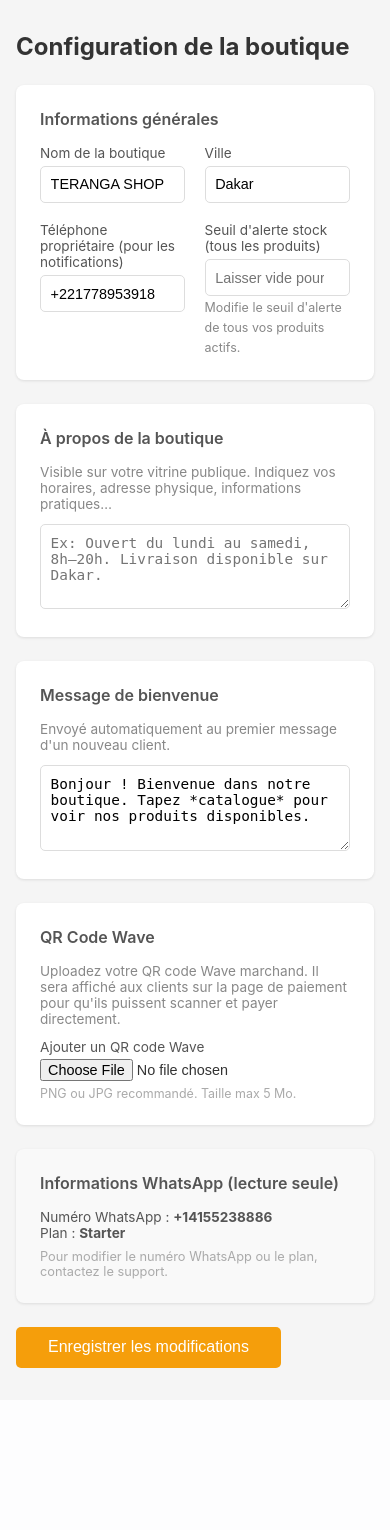
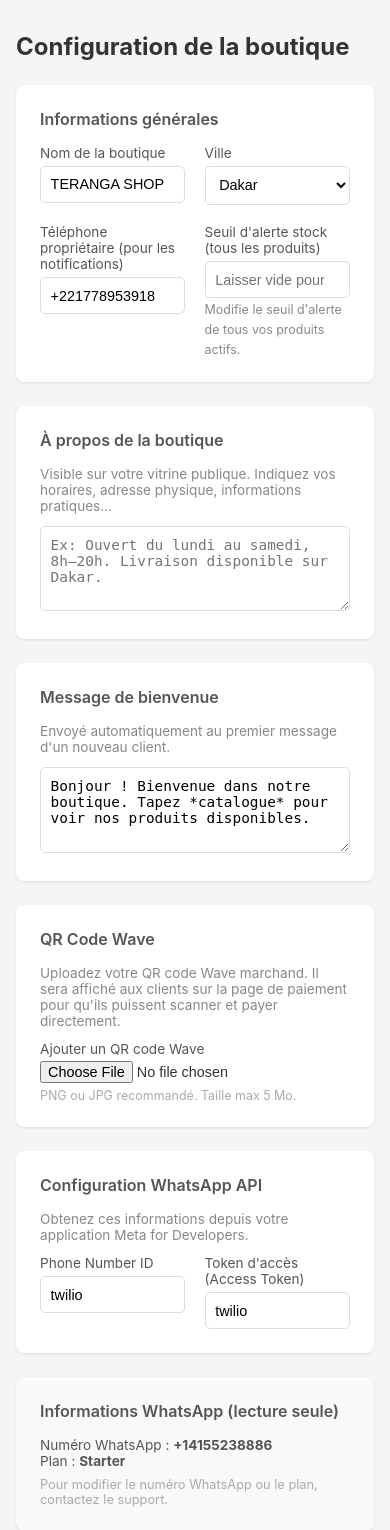
Before and after one commit to souleymanejulesmbaye/fegg-jaay, a Django app: page /dashboard/config/ in a window 390 px wide. Shown: the part 145-1675 px from the top of the page. Before the commit the page ends 1513 px from the top, so only its background shows below. Run offline with Django 5.2, Linux system fonts and the light colour scheme; the visitor is signed in with stand-in values (Sample User, id 1); data comes from the database, SQL or seed files in the repository; parts of the project's set-up code (start-up, migrations or seed data) failed here and were passed over.

Commit message:
feat: champs wa_phone_id et wa_token editables dans config boutique

```diff
--- a/dashboard/views.py
+++ b/dashboard/views.py
@@ -8,6 +8,21 @@ et consulter les stats du jour. Accès protégé par login Django.
 import csv
 import logging
 from datetime import timedelta
+
+VILLES_SENEGAL = [
+    "Dakar", "Pikine", "Guédiawaye", "Rufisque", "Thiès", "Mbour", "Tivaouane",
+    "Diourbel", "Touba", "Mbacké", "Kaolack", "Nioro du Rip", "Gossas",
+    "Fatick", "Foundiougne", "Ziguinchor", "Bignona", "Oussouye",
+    "Saint-Louis", "Dagana", "Podor", "Richard-Toll",
+    "Louga", "Linguère", "Kébémer",
+    "Tambacounda", "Bakel", "Goudiry",
+    "Kolda", "Vélingara", "Médina Yoro Foulah",
+    "Sédhiou", "Bounkiling", "Goudomp",
+    "Kaffrine", "Birkelane", "Koungheul", "Malem Hodar",
+    "Matam", "Kanel", "Ranérou",
+    "Kédougou", "Saraya", "Salemata",
+    "Autre",
+]
 
 from django.contrib.auth.decorators import login_required
 from django.contrib.auth import login, logout, authenticate
@@ -663,6 +678,8 @@ def config_boutique(request):
         boutique.proprietaire_tel = request.POST.get("proprietaire_tel", boutique.proprietaire_tel).strip()
         boutique.description = request.POST.get("description", boutique.description).strip()
         boutique.message_bienvenue = request.POST.get("message_bienvenue", boutique.message_bienvenue).strip()
+        boutique.wa_phone_id = request.POST.get("wa_phone_id", boutique.wa_phone_id).strip()
+        boutique.wa_token = request.POST.get("wa_token", boutique.wa_token).strip()
 
         # Mise à jour stock_alerte global sur tous les produits si fourni
         stock_alerte_global = request.POST.get("stock_alerte_global", "").strip()
@@ -675,11 +692,11 @@ def config_boutique(request):
         elif request.POST.get("supprimer_qr"):
             boutique.qr_code_wave = None
 
-        boutique.save(update_fields=["nom", "ville", "proprietaire_tel", "description", "message_bienvenue", "qr_code_wave", "updated_at"])
+        boutique.save(update_fields=["nom", "ville", "proprietaire_tel", "description", "message_bienvenue", "qr_code_wave", "wa_phone_id", "wa_token", "updated_at"])
         messages.success(request, "Configuration mise à jour.")
         return redirect("dashboard:config_boutique")
 
-    return render(request, "dashboard/config.html", {"boutique": boutique})
+    return render(request, "dashboard/config.html", {"boutique": boutique, "villes_senegal": VILLES_SENEGAL})
 
 
 # ─── Catégories produits ──────────────────────────────────────────────────────
@@ -1053,7 +1070,7 @@ def creer_boutique(request):
             messages.success(request, f"Boutique « {nom_boutique} » créée.")
             return redirect("dashboard:accueil")
 
-    return render(request, "dashboard/creer_boutique.html", {"erreurs": erreurs, "post": request.POST})
+    return render(request, "dashboard/creer_boutique.html", {"erreurs": erreurs, "post": request.POST, "villes_senegal": VILLES_SENEGAL})
 
 
 # ─── Page statistiques avancées ───────────────────────────────────────────────
--- a/templates/dashboard/config.html
+++ b/templates/dashboard/config.html
@@ -18,8 +18,11 @@
       </div>
       <div>
         <label style="display:block;font-size:0.85rem;color:#555;margin-bottom:0.3rem;">Ville</label>
-        <input type="text" name="ville" value="{{ boutique.ville }}"
-               style="width:100%;padding:0.6rem;border:1px solid #ddd;border-radius:5px;font-size:0.9rem;">
+        <select name="ville" style="width:100%;padding:0.6rem;border:1px solid #ddd;border-radius:5px;font-size:0.9rem;background:white;">
+          {% for v in villes_senegal %}
+          <option value="{{ v }}" {% if boutique.ville == v %}selected{% endif %}>{{ v }}</option>
+          {% endfor %}
+        </select>
       </div>
       <div>
         <label style="display:block;font-size:0.85rem;color:#555;margin-bottom:0.3rem;">Téléphone propriétaire (pour les notifications)</label>
@@ -79,6 +82,27 @@
     </div>
   </div>
 
+  <div class="card">
+    <div class="card-title">Configuration WhatsApp API</div>
+    <p style="font-size:0.85rem;color:#888;margin-bottom:0.75rem;">
+      Obtenez ces informations depuis votre application Meta for Developers.
+    </p>
+    <div style="display:grid;grid-template-columns:1fr 1fr;gap:1.2rem;">
+      <div>
+        <label style="display:block;font-size:0.85rem;color:#555;margin-bottom:0.3rem;">Phone Number ID</label>
+        <input type="text" name="wa_phone_id" value="{{ boutique.wa_phone_id }}"
+               placeholder="Ex: 123456789012345"
+               style="width:100%;padding:0.6rem;border:1px solid #ddd;border-radius:5px;font-size:0.9rem;">
+      </div>
+      <div>
+        <label style="display:block;font-size:0.85rem;color:#555;margin-bottom:0.3rem;">Token d'accès (Access Token)</label>
+        <input type="text" name="wa_token" value="{{ boutique.wa_token }}"
+               placeholder="EAAxxxxx..."
+               style="width:100%;padding:0.6rem;border:1px solid #ddd;border-radius:5px;font-size:0.9rem;">
+      </div>
+    </div>
+  </div>
+
   <div class="card" style="background:#f9f9f9;">
     <div class="card-title">Informations WhatsApp (lecture seule)</div>
     <p style="font-size:0.85rem;color:#555;">
```
Also changed, not shown: templates/dashboard/creer_boutique.html (+5 -2 lines).
